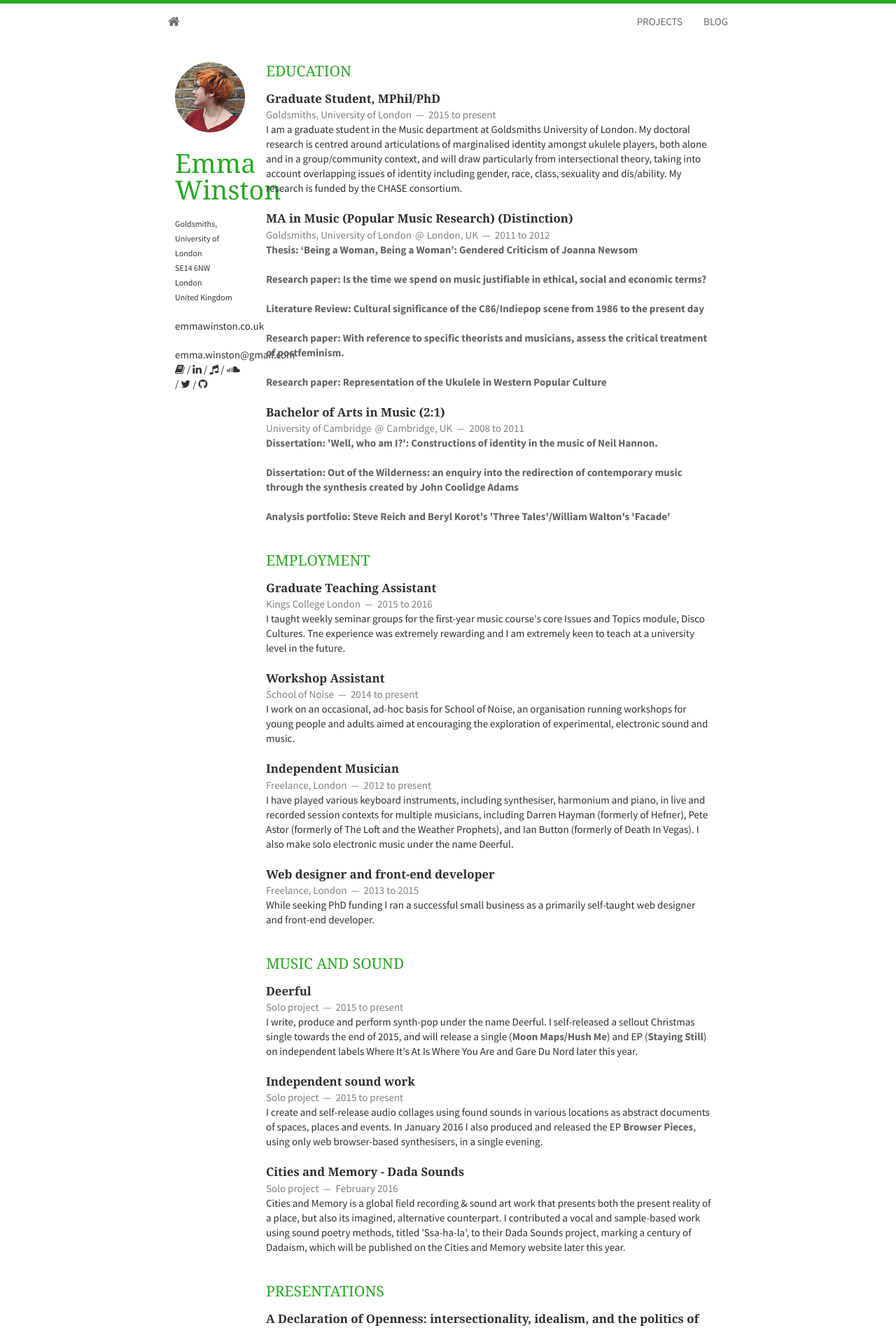
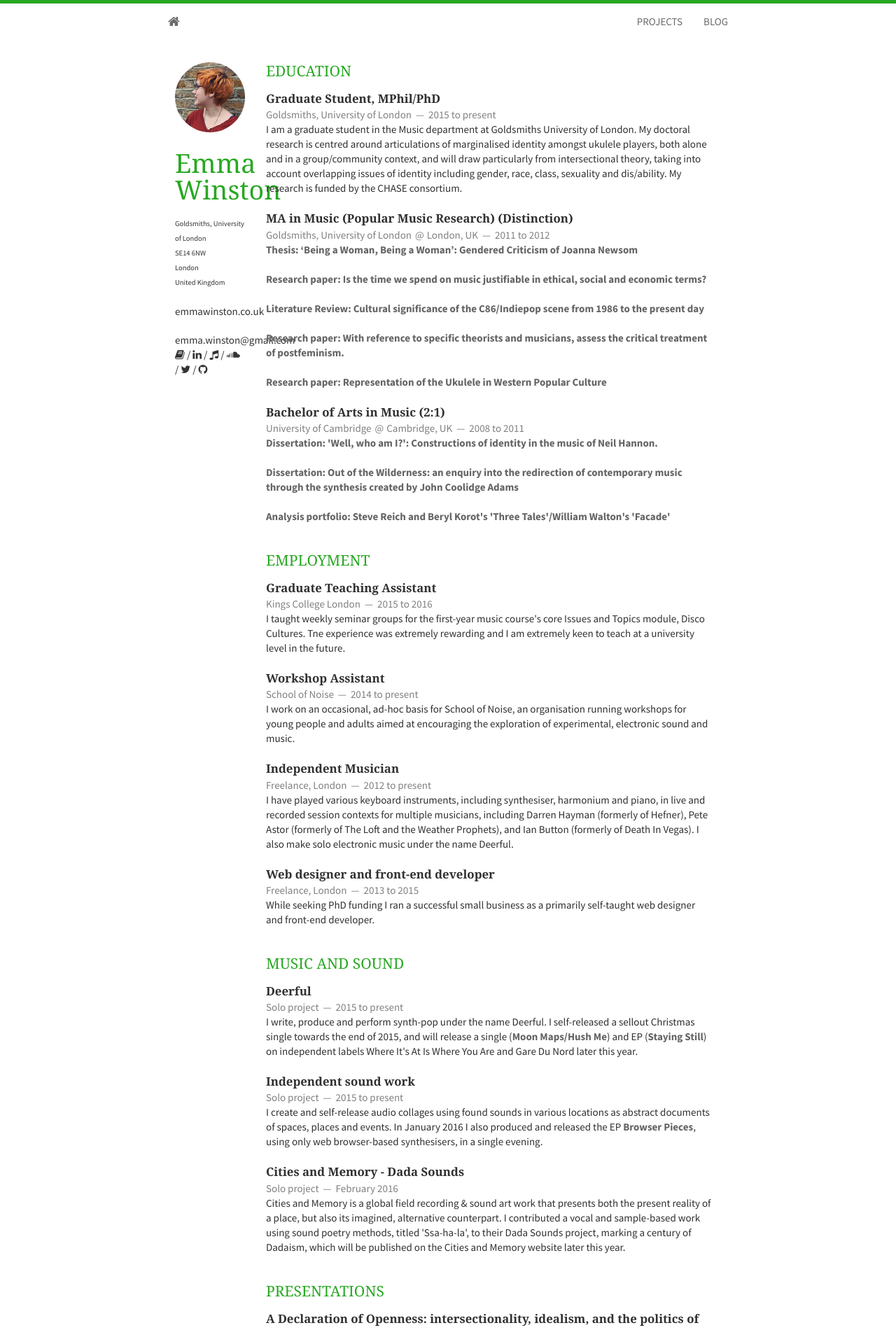
Before and after one commit to emmawinston/cv, a Jekyll site: the page built from index.html, in a window 1280 px wide. Shown: the top 1900 px of the page at 70% size. Built offline with Jekyll 4.4.1, drawn with Linux system fonts in a browser that asks for light colours; nearby versions of some CDN libraries; Markdown is read by kramdown in place of the engine named in the settings; the list of posts is cut into pages by our own code.

Commit message:
smaller font

```diff
--- a/static/css/layout.css
+++ b/static/css/layout.css
@@ -130,7 +130,7 @@ header > h1 {
 }
 
 .container > header address {
-  font-size: 0.8em;
+  font-size: 0.7em;
 }
 
 .container > header p:last-child {
```
